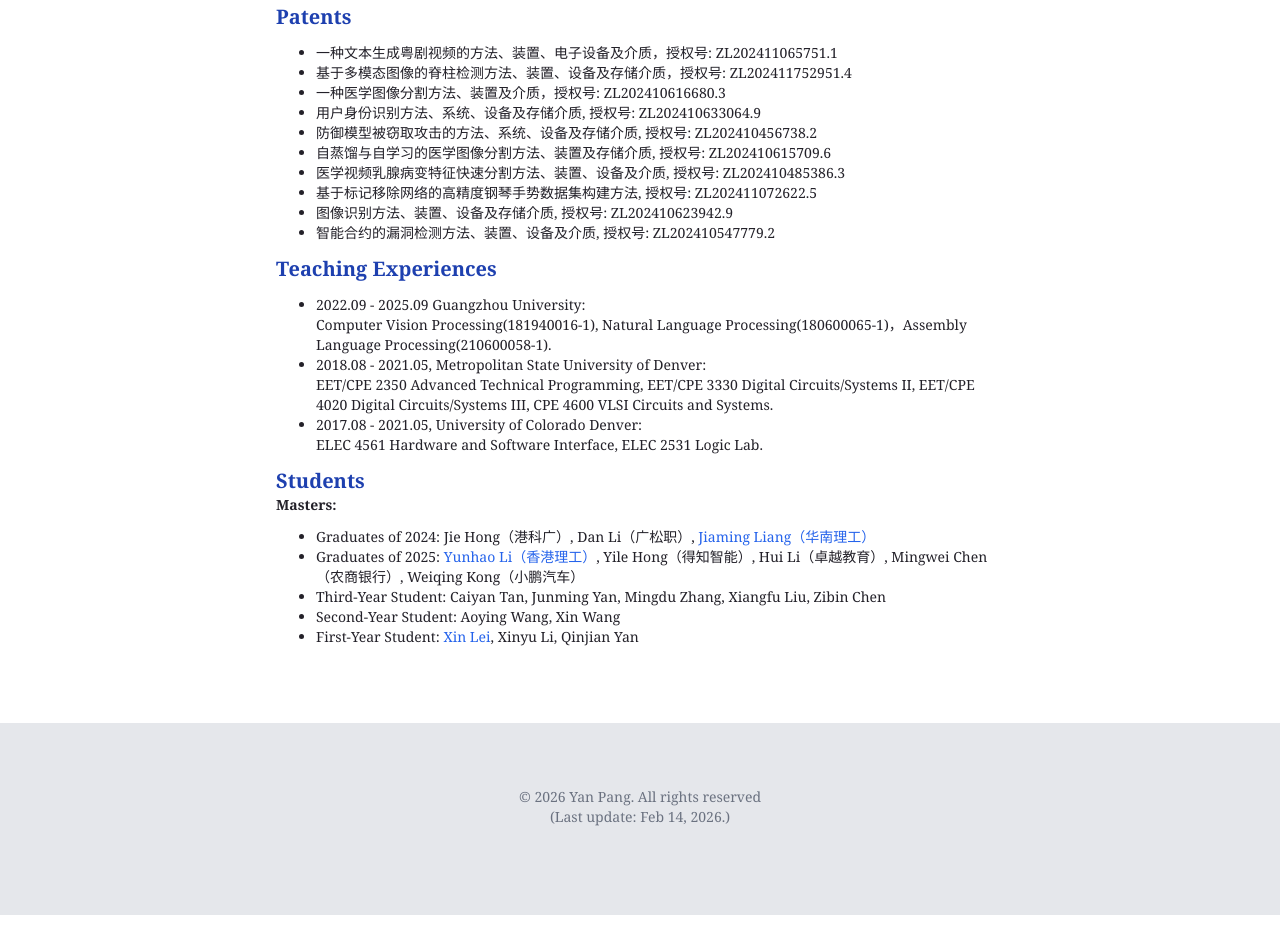
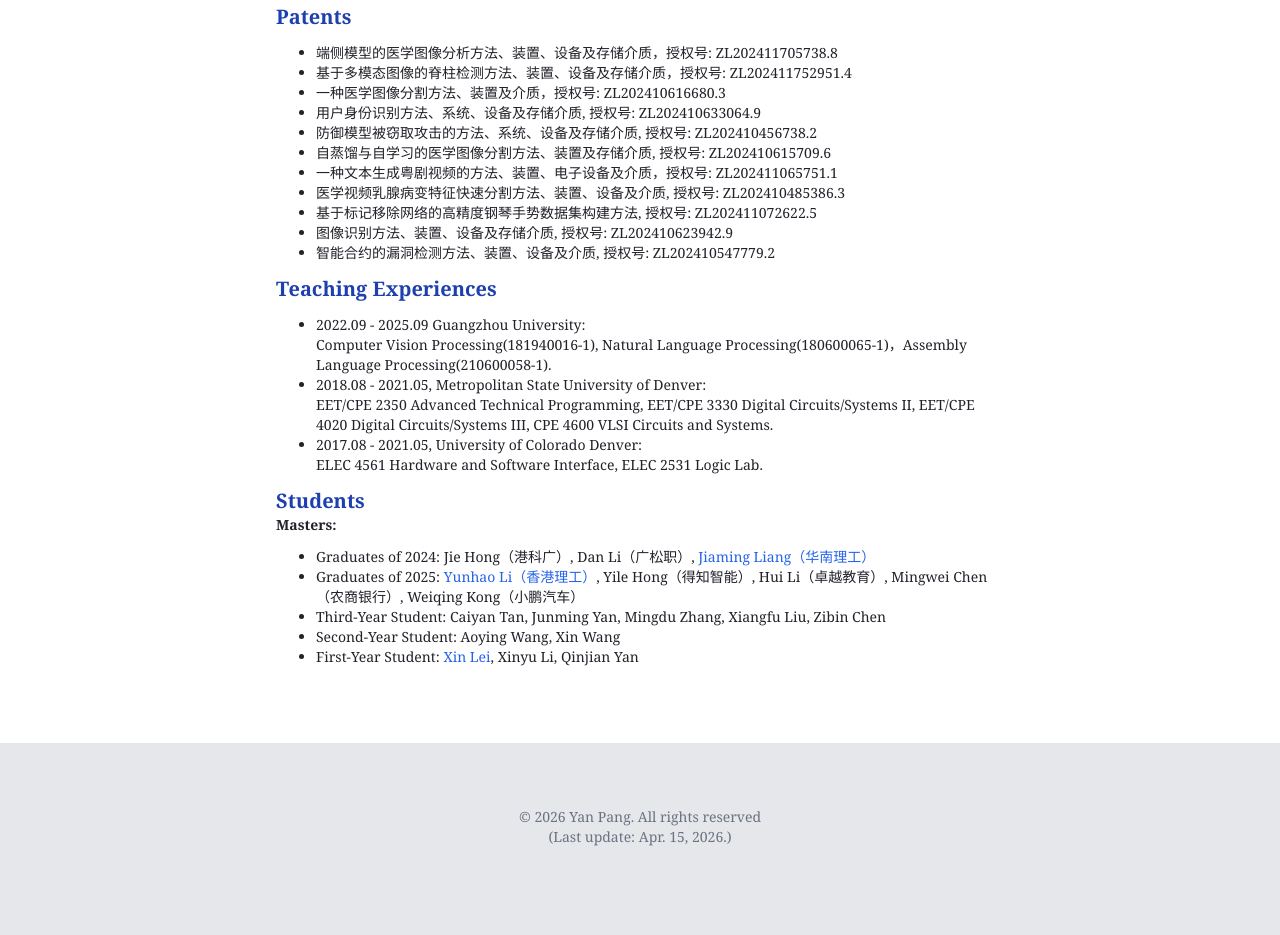
Before and after one commit to pypancho/pypancho.github.io, a Gatsby site: page / in a window 1280 px wide. Shown: the part 5697-6632 px from the top of the page. Built offline with nearby package versions, Linux system fonts and the light colour scheme; Gatsby itself is replaced by a stand-in of ours.

Commit message:
Update index.js

```diff
--- a/src/pages/index.js
+++ b/src/pages/index.js
@@ -348,12 +348,13 @@ const IndexPage = () => {
             <div className="text-blue-800 text-xl font-bold">Patents</div>
             <div className="text-sm pl-10 py-3">
               <ul className="list-disc">
-                <li>一种文本生成粤剧视频的方法、装置、电子设备及介质，授权号: ZL202411065751.1</li>
+                <li>端侧模型的医学图像分析方法、装置、设备及存储介质，授权号: ZL202411705738.8</li>
                 <li>基于多模态图像的脊柱检测方法、装置、设备及存储介质，授权号: ZL202411752951.4</li>
                 <li>一种医学图像分割方法、装置及介质，授权号: ZL202410616680.3</li>
                 <li>用户身份识别方法、系统、设备及存储介质, 授权号: ZL202410633064.9</li>
                 <li>防御模型被窃取攻击的方法、系统、设备及存储介质, 授权号: ZL202410456738.2 </li>
                 <li>自蒸馏与自学习的医学图像分割方法、装置及存储介质, 授权号: ZL202410615709.6 </li>
+                <li>一种文本生成粤剧视频的方法、装置、电子设备及介质，授权号: ZL202411065751.1</li>
                 <li>医学视频乳腺病变特征快速分割方法、装置、设备及介质, 授权号: ZL202410485386.3 </li>
                 <li>基于标记移除网络的高精度钢琴手势数据集构建方法, 授权号: ZL202411072622.5 </li>
                 <li>图像识别方法、装置、设备及存储介质, 授权号: ZL202410623942.9 </li>
@@ -405,7 +406,7 @@ const IndexPage = () => {
 
         <div className="h-48 bg-gray-200 text-center pt-16 text-sm text-gray-500">
           <div>© 2026 Yan Pang. All rights reserved</div>
-          <div>(Last update: Feb 14, 2026.)</div>
+          <div>(Last update: Apr. 15, 2026.)</div>
         </div>
       </div>
     </main>
```
